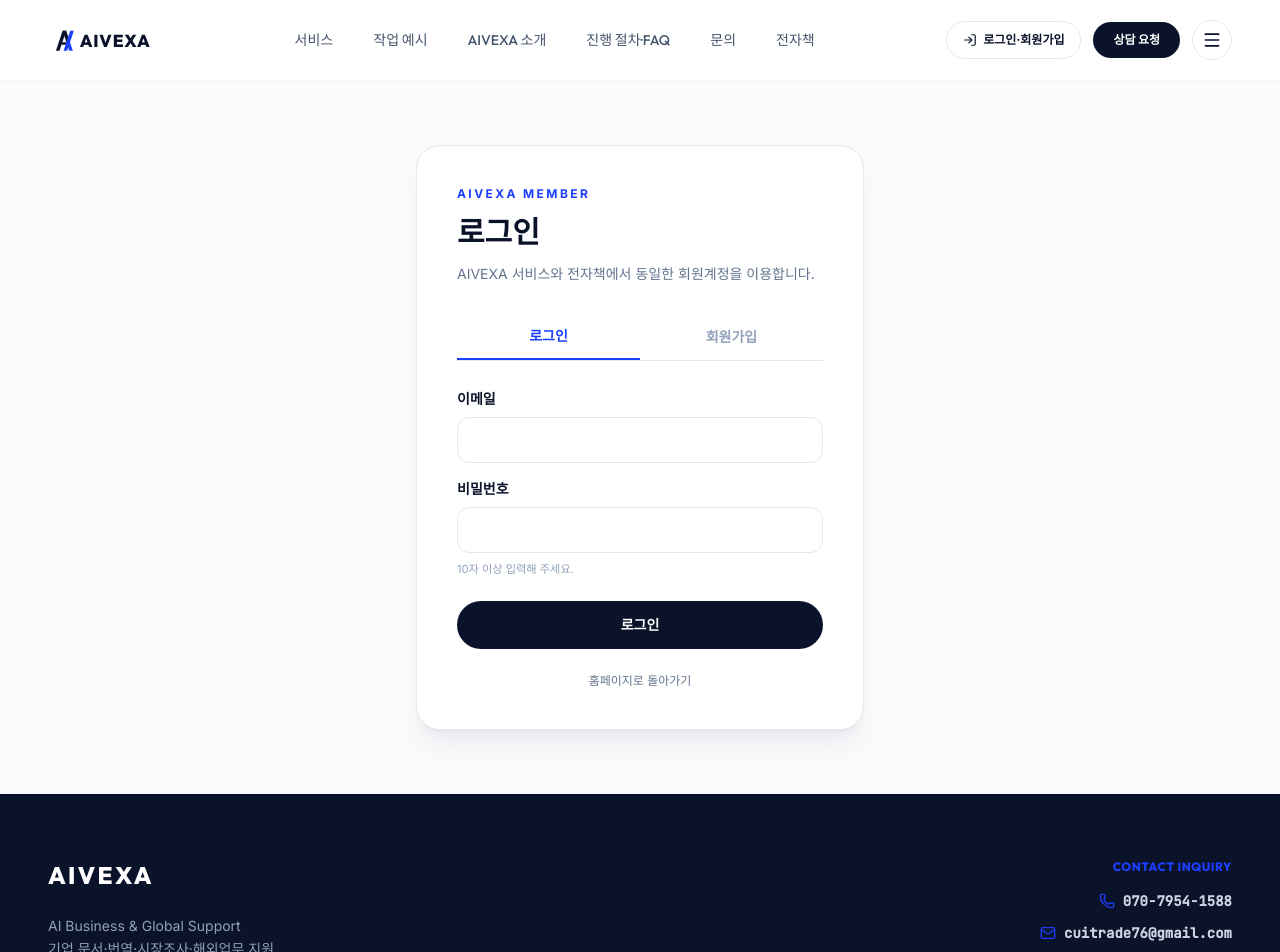
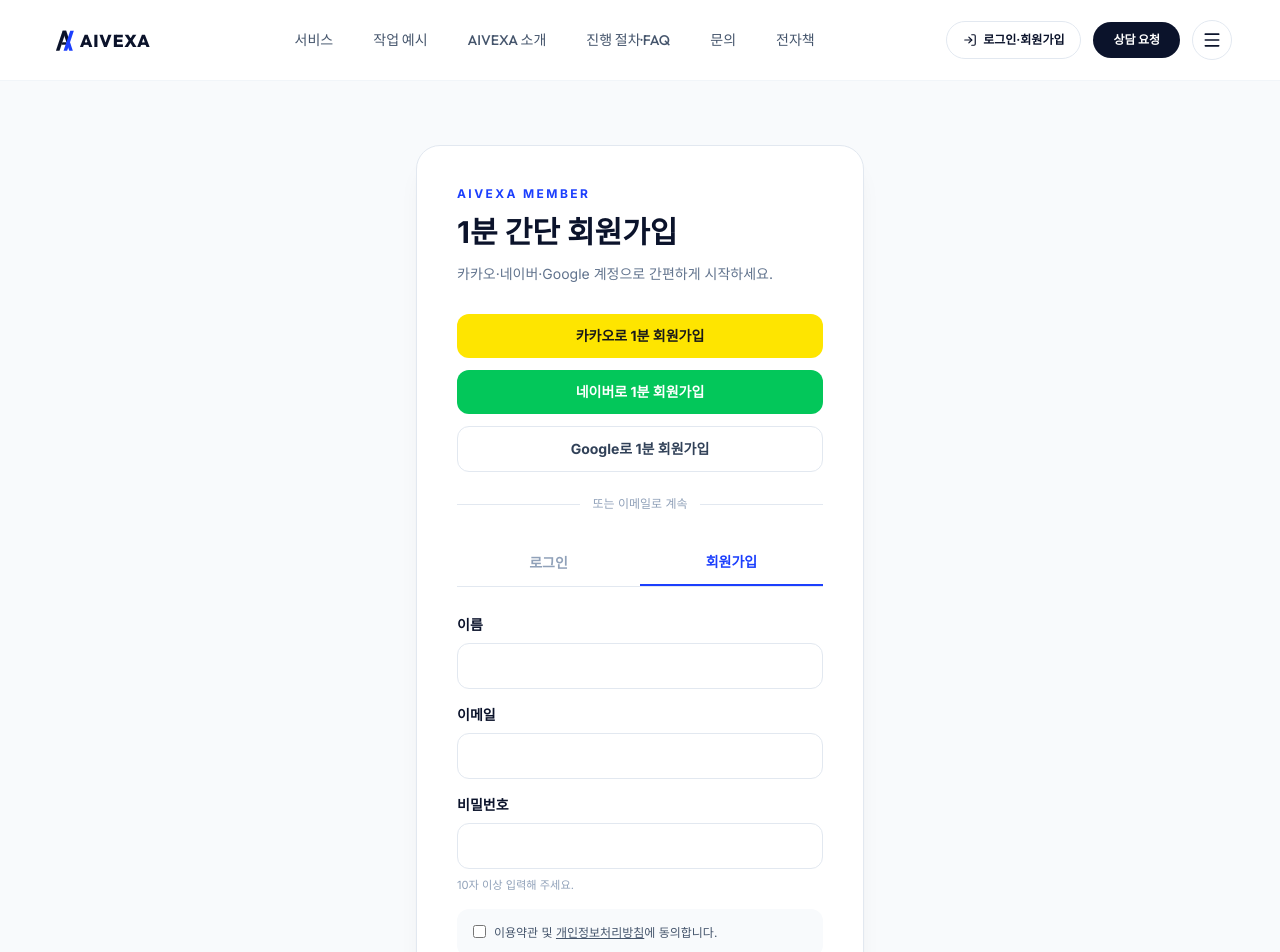
Before and after one commit to cuijinghe/cuitrade76, a React (Vite) app: page /signup in a window 1280 px wide. Shown: the top 952 px of the page. Built offline with nearby package versions, Linux system fonts and the light colour scheme.

Commit message:
Add social account signup

```diff
--- a/src/pages/LoginPage.tsx
+++ b/src/pages/LoginPage.tsx
@@ -1,11 +1,13 @@
 import React, { FormEvent, useState } from 'react';
-import { Link, useNavigate } from 'react-router-dom';
+import { Link, useLocation, useNavigate } from 'react-router-dom';
 
 type Mode = 'login' | 'signup';
 const AUTH_API = 'https://books.aivexa.co.kr/api/auth/local';
+const SOCIAL_AUTH = 'https://books.aivexa.co.kr/api/auth';
 
 export default function LoginPage() {
-  const [mode, setMode] = useState<Mode>('login');
+  const location = useLocation();
+  const [mode, setMode] = useState<Mode>(location.pathname === '/signup' ? 'signup' : 'login');
   const [notice, setNotice] = useState('');
   const [busy, setBusy] = useState(false);
   const navigate = useNavigate();
@@ -41,8 +43,14 @@
     <main className="min-h-[72vh] bg-slate-50 px-5 py-16">
       <section className="mx-auto max-w-md rounded-3xl border border-slate-200 bg-white p-7 shadow-xl shadow-slate-900/5 sm:p-10">
         <p className="text-xs font-bold tracking-[0.2em] text-brand-blue">AIVEXA MEMBER</p>
-        <h1 className="mt-3 text-3xl font-extrabold text-brand-navy">{mode === 'login' ? '로그인' : '회원가입'}</h1>
-        <p className="mt-3 text-sm leading-6 text-slate-500">AIVEXA 서비스와 전자책에서 동일한 회원계정을 이용합니다.</p>
+        <h1 className="mt-3 text-3xl font-extrabold text-brand-navy">{mode === 'login' ? '로그인' : '1분 간단 회원가입'}</h1>
+        <p className="mt-3 text-sm leading-6 text-slate-500">카카오·네이버·Google 계정으로 간편하게 시작하세요.</p>
+        <div className="mt-7 grid gap-3">
+          <a className="rounded-xl bg-[#FEE500] px-4 py-3 text-center text-sm font-bold text-[#191919]" href={`${SOCIAL_AUTH}/kakao?return=main`}>카카오로 1분 회원가입</a>
+          <a className="rounded-xl bg-[#03C75A] px-4 py-3 text-center text-sm font-bold text-white" href={`${SOCIAL_AUTH}/naver?return=main`}>네이버로 1분 회원가입</a>
+          <a className="rounded-xl border border-slate-200 bg-white px-4 py-3 text-center text-sm font-bold text-slate-700" href={`${SOCIAL_AUTH}/google?return=main`}>Google로 1분 회원가입</a>
+        </div>
+        <div className="my-6 flex items-center gap-3 text-xs text-slate-400"><span className="h-px flex-1 bg-slate-200" /><span>또는 이메일로 계속</span><span className="h-px flex-1 bg-slate-200" /></div>
         <div className="mt-7 grid grid-cols-2 border-b border-slate-200">
           <button className={`py-3 text-sm font-bold ${mode === 'login' ? 'border-b-2 border-brand-blue text-brand-blue' : 'text-slate-400'}`} onClick={() => setMode('login')}>로그인</button>
           <button className={`py-3 text-sm font-bold ${mode === 'signup' ? 'border-b-2 border-brand-blue text-brand-blue' : 'text-slate-400'}`} onClick={() => setMode('signup')}>회원가입</button>
@@ -50,13 +58,12 @@
         <form className="mt-7 grid gap-4" onSubmit={submit}>
           {mode === 'signup' && <>
             <label className="grid gap-2 text-sm font-bold text-brand-navy">이름<input className="rounded-xl border border-slate-200 px-4 py-3 font-normal" required name="name" autoComplete="name" /></label>
-            <label className="grid gap-2 text-sm font-bold text-brand-navy">휴대전화<input className="rounded-xl border border-slate-200 px-4 py-3 font-normal" required name="phone" inputMode="tel" autoComplete="tel" /></label>
           </>}
           <label className="grid gap-2 text-sm font-bold text-brand-navy">이메일<input className="rounded-xl border border-slate-200 px-4 py-3 font-normal" required type="email" name="email" autoComplete="email" /></label>
           <label className="grid gap-2 text-sm font-bold text-brand-navy">비밀번호<input className="rounded-xl border border-slate-200 px-4 py-3 font-normal" required type="password" name="password" minLength={10} autoComplete={mode === 'signup' ? 'new-password' : 'current-password'} /><small className="font-normal text-slate-400">10자 이상 입력해 주세요.</small></label>
-          {mode === 'signup' && <div className="grid gap-2 rounded-xl bg-slate-50 p-4 text-xs text-slate-600">
-            <label><input required type="checkbox" name="terms" /> 이용약관 동의</label>
-            <label><input required type="checkbox" name="privacy" /> 개인정보처리방침 동의</label>
+          {mode === 'signup' && <div className="rounded-xl bg-slate-50 p-4 text-xs text-slate-600">
+            <label className="flex items-start gap-2"><input required type="checkbox" name="terms" /><span>이용약관 및 <Link className="underline" to="/privacy">개인정보처리방침</Link>에 동의합니다.</span></label>
+            <input type="hidden" name="privacy" value="on" />
           </div>}
           <button disabled={busy} className="mt-2 rounded-full bg-brand-navy px-5 py-3.5 text-sm font-bold text-white disabled:opacity-60">{busy ? '처리 중…' : mode === 'login' ? '로그인' : '회원가입 완료'}</button>
         </form>
```
